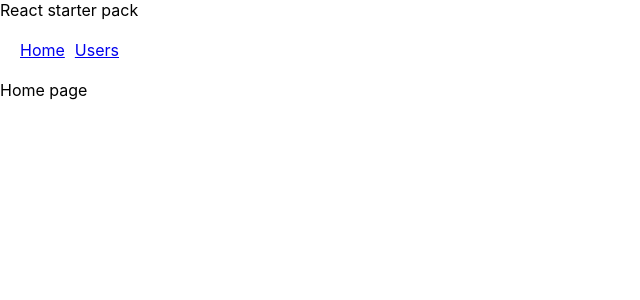
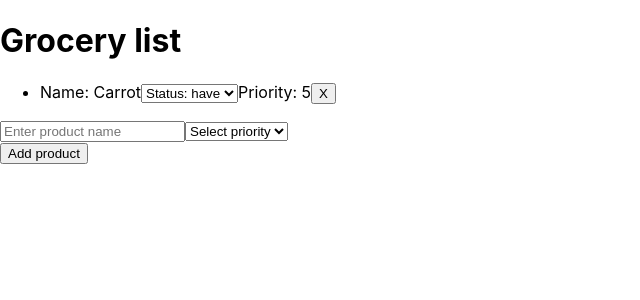
Before and after one commit to AntonSkliarov/grocery-list, a React (Create React App) app: page / in a window 1280 px wide. Shown: the top 300 px of the page, without its empty margins (0-640 px from the left). Built offline with nearby package versions, Linux system fonts and the light colour scheme.

Commit message:
created basic logic and components

```diff
--- a/package.json
+++ b/package.json
@@ -6,10 +6,12 @@
     "@testing-library/jest-dom": "^5.11.5",
     "@testing-library/react": "^11.1.2",
     "@testing-library/user-event": "^12.2.2",
+    "prop-types": "^15.7.2",
     "react": "^17.0.1",
     "react-dom": "^17.0.1",
     "react-router-dom": "^5.2.0",
     "react-scripts": "4.0.0",
+    "uuid": "^8.3.1",
     "web-vitals": "^0.2.4"
   },
   "scripts": {
--- a/public/index.html
+++ b/public/index.html
@@ -4,14 +4,9 @@
     <meta charset="utf-8" />
     <meta name="viewport" content="width=device-width, initial-scale=1" />
     <meta name="theme-color" content="#000000" />
-    <meta
-      name="description"
-      content="Web site created using create-react-app"
-    />
-    <title>React App</title>
+    <title>Grocery list</title>
   </head>
   <body>
-    <noscript>You need to enable JavaScript to run this app.</noscript>
     <div id="root"></div>
   </body>
 </html>
--- a/src/App.jsx
+++ b/src/App.jsx
@@ -1,24 +1,30 @@
 import React from 'react';
 import './App.scss';
-import { Switch, Link, Route } from 'react-router-dom';
+import { GroceryAddForm } from './components/GroceryAddForm';
+import { GroceryList } from './components/GroceryList';
+import { useLocalStorage } from './custom_hooks/useLocalStorage';
 
-export const App = () => (
-  <div>
-    React starter pack
-    <div>
-      <nav className="nav">
-        <Link to="/">Home</Link>
-        <Link to="/users">Users</Link>
-      </nav>
+export function App() {
+  const [products, setProducts] = useLocalStorage('products', [{
+    name: 'Carrot',
+    status: 'have',
+    priority: '5',
+    id: '55522314',
+  }]);
 
-      <Switch>
-        <Route path="/users">
-          <div>Users page</div>
-        </Route>
-        <Route path="/">
-          <div>Home page</div>
-        </Route>
-      </Switch>
+  return (
+    <div className="grocery-list-app">
+      <div className="grocery-list">
+        <h1>Grocery list</h1>
+        {!!products && (
+          <GroceryList products={products} />
+        )}
+      </div>
+
+      <GroceryAddForm
+        setProducts={setProducts}
+        products={products}
+      />
     </div>
-  </div>
-);
+  );
+}
--- a/src/App.scss
+++ b/src/App.scss
@@ -1,8 +1,3 @@
-.nav {
-  display: flex;
-  margin: 20px;
-
-  * {
-    margin-right: 10px;
-  }
-}
+// .grocery-list-app {
+//   display: flex;
+// }
--- /dev/null
+++ b/src/components/GroceryAddForm/GroceryAddForm.jsx
@@ -0,0 +1,77 @@
+import React, { useState, useCallback } from 'react';
+import PropTypes from 'prop-types';
+import { v4 as uuidv4 } from 'uuid';
+
+export function GroceryAddForm({ setProducts, products }) {
+  const [name, setName] = useState('');
+  const [priority, setPriority] = useState('');
+
+  const onSubmit = (event) => {
+    event.preventDefault();
+
+    if (name.length === 0 || priority === '') {
+      return;
+    }
+
+    const newProduct = {
+      name,
+      status: 'ran out',
+      priority,
+      id: uuidv4(),
+    };
+
+    setProducts([
+      ...products,
+      newProduct,
+    ]);
+
+    setName('');
+  };
+
+  const selectPriority = useCallback(event => (
+    setPriority(event.target.value)
+  ), []);
+
+  return (
+    <div className="grocery-add-form">
+      <form onSubmit={onSubmit}>
+        <input
+          type="text"
+          className="new-product"
+          placeholder="Enter product name"
+          value={name}
+          onChange={event => setName(event.target.value)}
+        />
+
+        <select
+          className="product__priority-selector"
+          onChange={selectPriority}
+        >
+          <option value="Select priority">Select priority</option>
+          <option value="1">1</option>
+          <option value="2">2</option>
+          <option value="3">3</option>
+          <option value="4">4</option>
+          <option value="5">5</option>
+        </select>
+        <div>
+          <button type="submit">
+            Add product
+          </button>
+        </div>
+      </form>
+    </div>
+  );
+}
+
+GroceryAddForm.propTypes = {
+  setProducts: PropTypes.func.isRequired,
+  products: PropTypes.arrayOf(
+    PropTypes.shape({
+      id: PropTypes.string.isRequired,
+      name: PropTypes.string.isRequired,
+      status: PropTypes.string.isRequired,
+      priority: PropTypes.number.isRequired,
+    }).isRequired,
+  ).isRequired,
+};
--- /dev/null
+++ b/src/components/GroceryAddForm/index.js
@@ -0,0 +1 @@
+export * from './GroceryAddForm';
--- /dev/null
+++ b/src/components/GroceryList/GroceryList.jsx
@@ -0,0 +1,27 @@
+import React from 'react';
+import PropTypes from 'prop-types';
+import { ListItem } from '../ListItem';
+
+export function GroceryList({ products }) {
+  return (
+    <ul>
+      {products.map(product => (
+        <ListItem
+          key={product.id}
+          product={product}
+        />
+      ))}
+    </ul>
+  );
+}
+
+GroceryList.propTypes = {
+  products: PropTypes.arrayOf(
+    PropTypes.shape({
+      id: PropTypes.string.isRequired,
+      name: PropTypes.string.isRequired,
+      status: PropTypes.string.isRequired,
+      priority: PropTypes.number.isRequired,
+    }).isRequired,
+  ).isRequired,
+};
--- /dev/null
+++ b/src/components/GroceryList/index.js
@@ -0,0 +1 @@
+export * from './GroceryList';
--- /dev/null
+++ b/src/components/ListItem/ListItem.jsx
@@ -0,0 +1,28 @@
+import React from 'react';
+import PropTypes from 'prop-types';
+
+export function ListItem({ product }) {
+  return (
+    <li key={product.id}>
+      {`Name: ${product.name}`}
+
+      <select>
+        <option>{`Status: ${product.status}`}</option>
+      </select>
+
+      {`Priority: ${product.priority}`}
+      <button type="button" title="delete product from the list">
+        X
+      </button>
+    </li>
+  );
+}
+
+ListItem.propTypes = {
+  product: PropTypes.shape({
+    id: PropTypes.string.isRequired,
+    name: PropTypes.string.isRequired,
+    status: PropTypes.string.isRequired,
+    priority: PropTypes.number.isRequired,
+  }).isRequired,
+};
--- /dev/null
+++ b/src/components/ListItem/index.js
@@ -0,0 +1 @@
+export * from './ListItem';
--- /dev/null
+++ b/src/custom_hooks/useLocalStorage.js
@@ -0,0 +1,13 @@
+import { useState } from 'react';
+
+export const useLocalStorage = (key, initialValue) => {
+  const [value, setValue] = useState(
+    JSON.parse(localStorage.getItem(key)) || initialValue,
+  );
+  const save = (newValue) => {
+    setValue(newValue);
+    localStorage.setItem(key, JSON.stringify(newValue));
+  };
+
+  return [value, save];
+};
--- a/src/index.js
+++ b/src/index.js
@@ -1,14 +1,9 @@
 import React from 'react';
 import ReactDOM from 'react-dom';
 import './index.css';
-import { HashRouter as Router } from 'react-router-dom';
 import { App } from './App';
 
 ReactDOM.render(
-  <React.StrictMode>
-    <Router>
-      <App />
-    </Router>
-  </React.StrictMode>,
+  <App />,
   document.getElementById('root'),
 );
```
Also changed, not shown: 2 other files (tests, documents, lock files or other folders).
